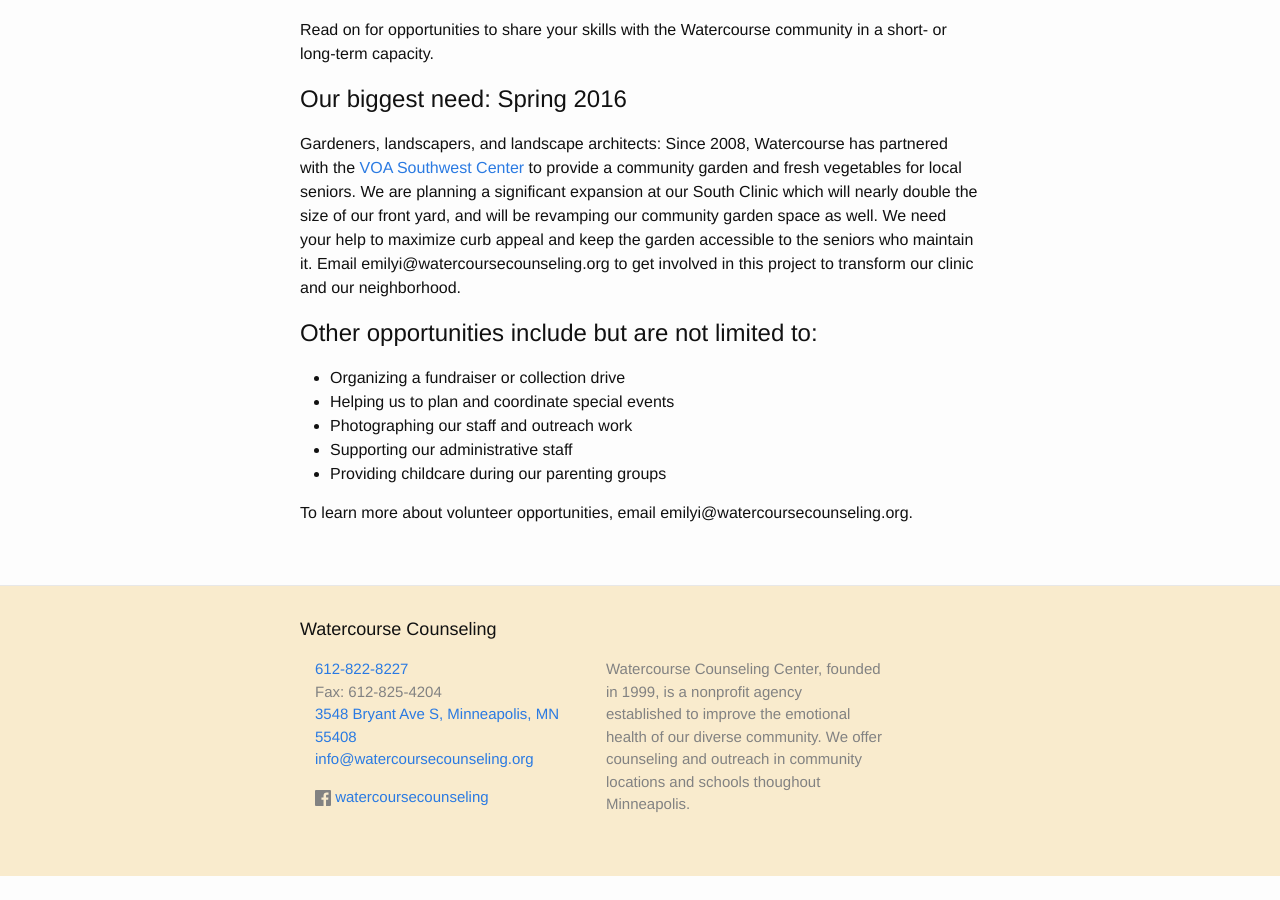
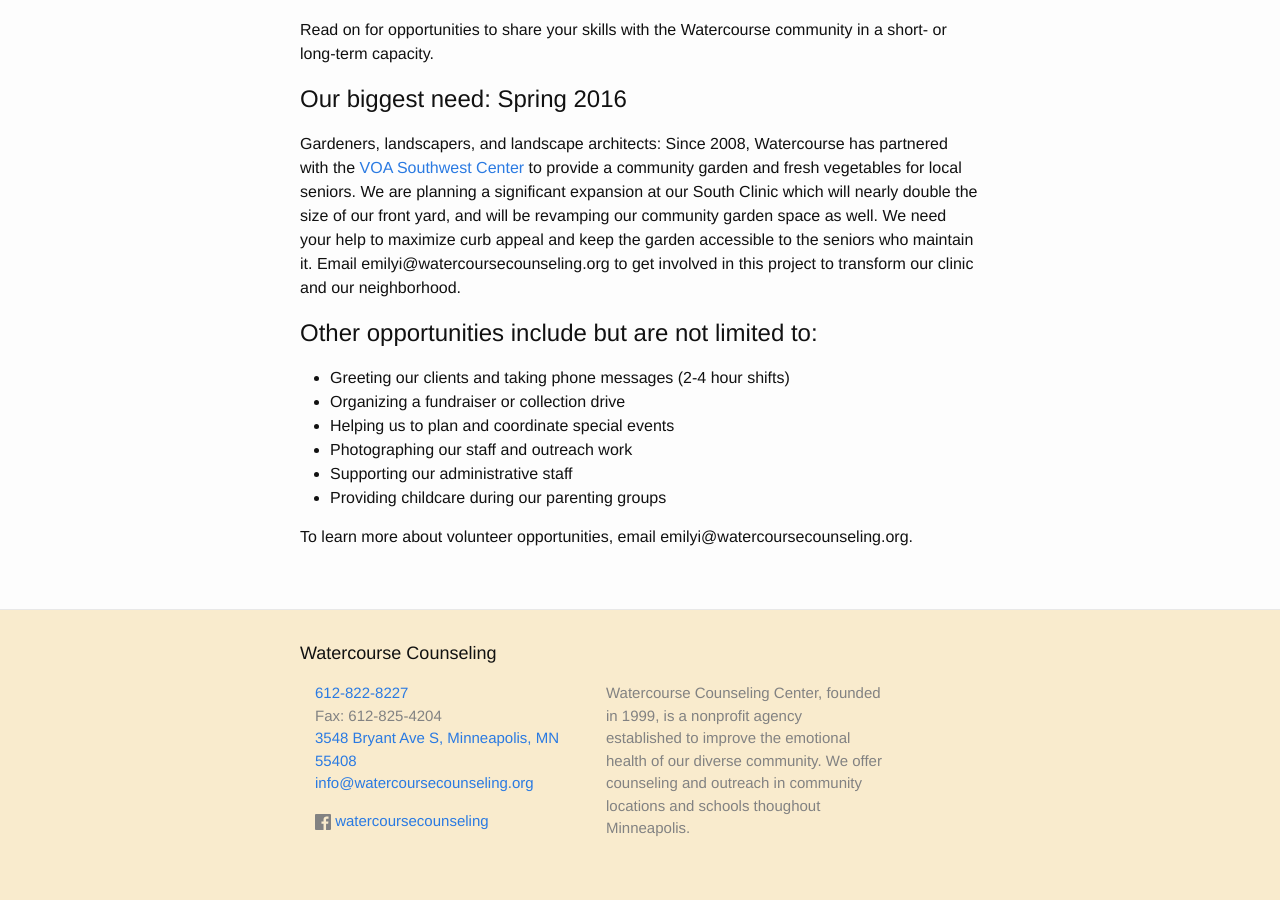
Before and after one commit to watercourse-cc/watercourse, a Jekyll site: the page built from join.md, in a window 1280 px wide and 900 px high, scrolled down 1638 px. Built offline with Jekyll 4.4.1, drawn with Linux system fonts in a browser that asks for light colours; before the commit the page ends 2514 px from its top, so only the background shows below that.

Commit message:
Update join.md

```diff
--- a/join.md
+++ b/join.md
@@ -8,7 +8,7 @@
 
 Watercourse Counseling Center views its employees as its strongest asset. We strive to provide compensation that will attract a diverse and competent employee base by staying competitive with the nonprofit market place with salary and benefit packages.
 
-When recruiting candidates for open positions, we will advertise on the [MN Council of Nonprofits job board](http://www.minnesotanonprofits.org/jobs), on our website, and through our [email list](http://eepurl.com/bBBXSD).
+When recruiting candidates for open positions, we will advertise on the [MN Council of Nonprofits job board](http://www.minnesotanonprofits.org/jobs){:target="_blank"}, on our website, and through our [email list](http://eepurl.com/bBBXSD){:target="_blank"}.
 
 
 ## Internships & Practicum Opportunities
@@ -26,7 +26,7 @@
 
 # To apply:
 
-* Complete a brief screening questionnaire [here](https://docs.google.com/forms/d/1yJkyiR5gRViSIFBrLAjQML7ZZbKNSy6FYUjlW1ktrlw/viewform?entry.702884059&entry.502240415=Please+check+that+this+is+accurate!&entry.845608170&entry.228968896&entry.1270550901&entry.1948455789&entry.2112202635&entry.220341584&entry.779605033&entry.1404859272)
+* Complete a brief screening questionnaire [here](https://docs.google.com/forms/d/1yJkyiR5gRViSIFBrLAjQML7ZZbKNSy6FYUjlW1ktrlw/viewform?entry.702884059&entry.502240415=Please+check+that+this+is+accurate!&entry.845608170&entry.228968896&entry.1270550901&entry.1948455789&entry.2112202635&entry.220341584&entry.779605033&entry.1404859272){:target="_blank"}
 * Send both resume and cover letter to jobs@watercoursecounseling.org
 
 
@@ -36,9 +36,10 @@
 
 # Our biggest need: Spring 2016
 
-Gardeners, landscapers, and landscape architects: Since 2008, Watercourse has partnered with the [VOA Southwest Center](http://www.voamnwi.org/southwest-center) to provide a community garden and fresh vegetables for local seniors. We are planning a significant expansion at our South Clinic which will nearly double the size of our front yard, and will be revamping our community garden space as well. We need your help to maximize curb appeal and keep the garden accessible to the seniors who maintain it. Email emilyi@watercoursecounseling.org to get involved in this project to transform our clinic and our neighborhood.
+Gardeners, landscapers, and landscape architects: Since 2008, Watercourse has partnered with the [VOA Southwest Center](http://www.voamnwi.org/southwest-center){:target="_blank"} to provide a community garden and fresh vegetables for local seniors. We are planning a significant expansion at our South Clinic which will nearly double the size of our front yard, and will be revamping our community garden space as well. We need your help to maximize curb appeal and keep the garden accessible to the seniors who maintain it. Email emilyi@watercoursecounseling.org to get involved in this project to transform our clinic and our neighborhood.
 
 # Other opportunities include but are not limited to:
+* Greeting our clients and taking phone messages (2-4 hour shifts)
 * Organizing a fundraiser or collection drive
 * Helping us to plan and coordinate special events
 * Photographing our staff and outreach work
```
